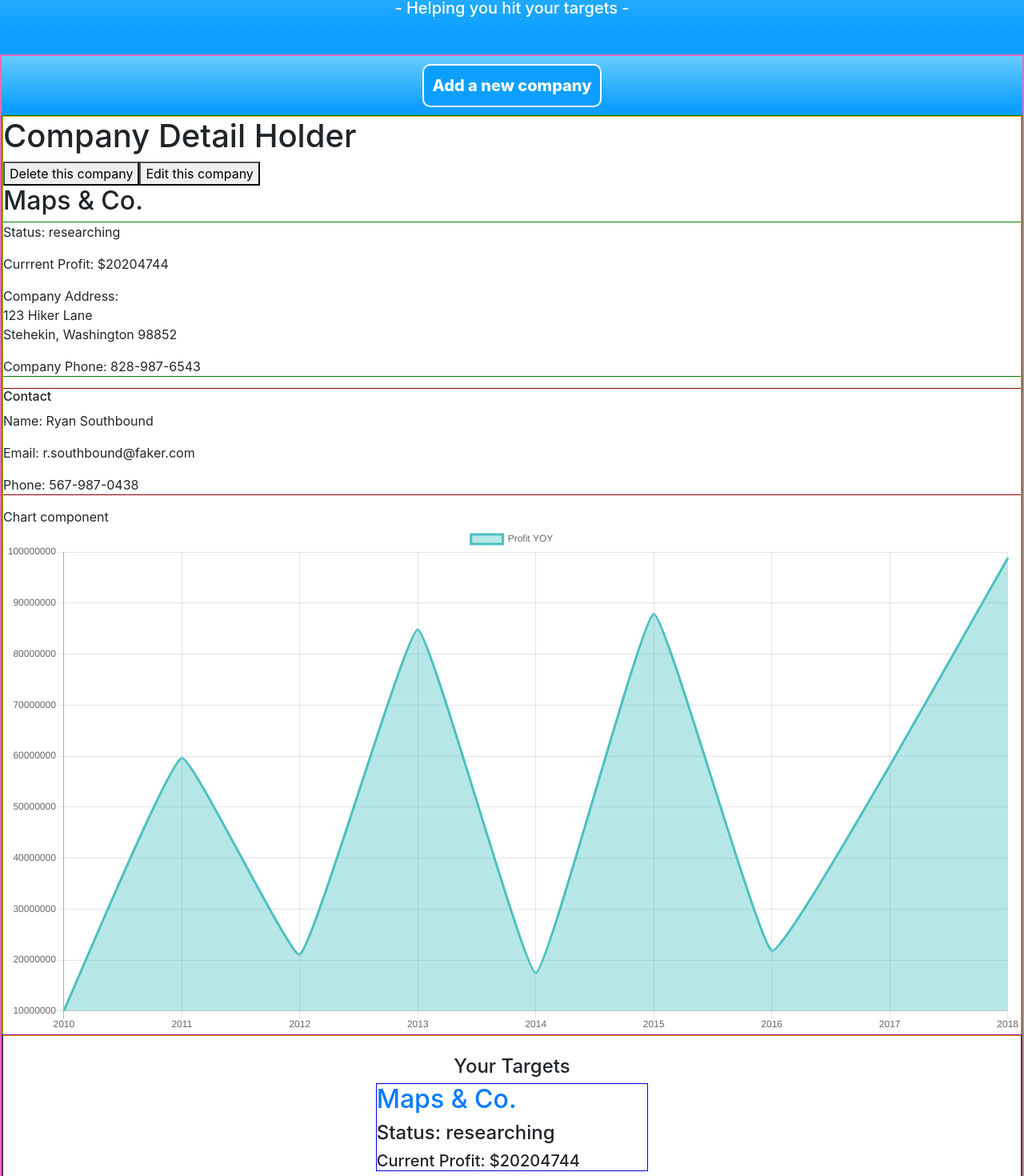
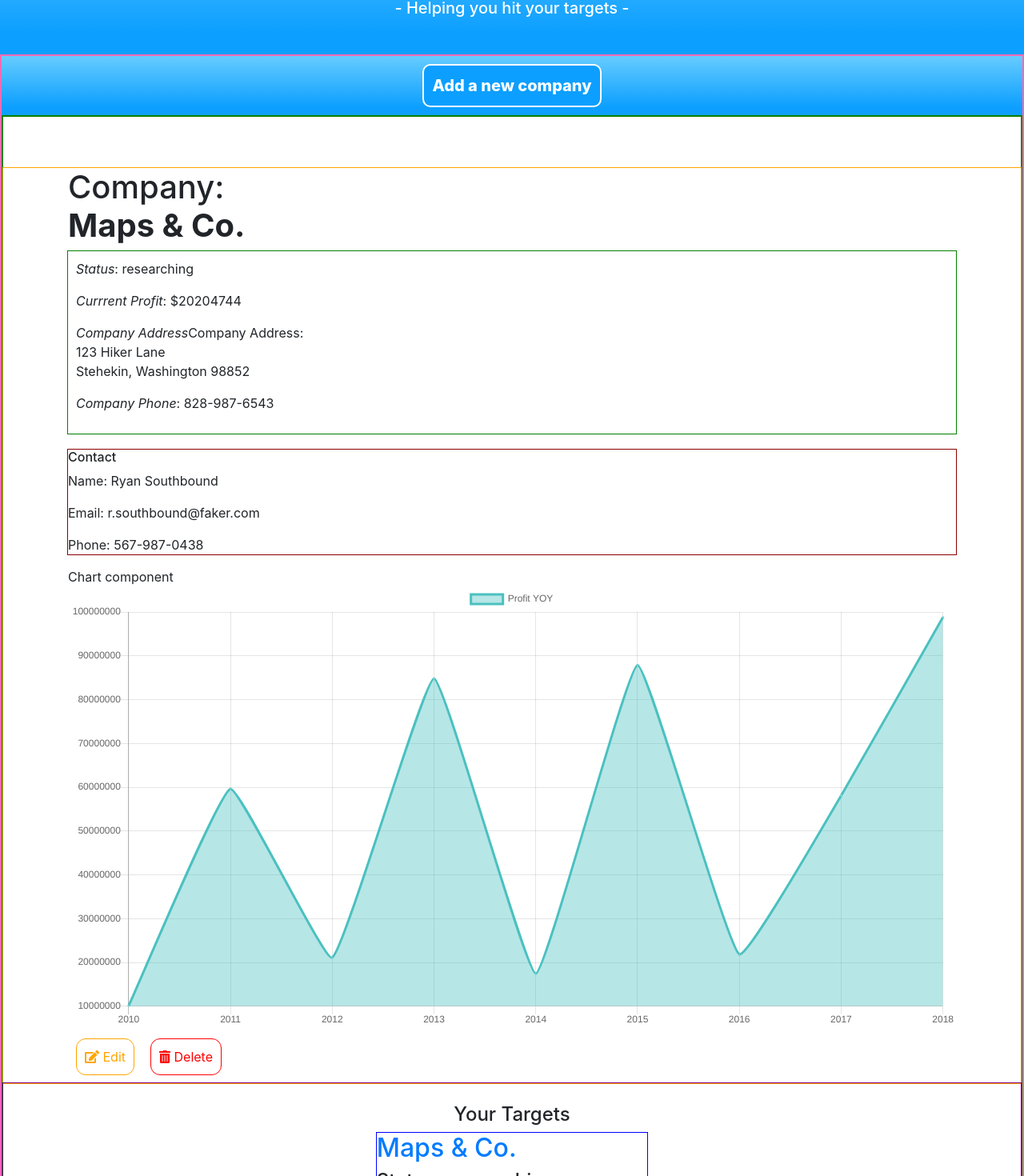
Before and after one commit to adebruyne/high_five, a React (Create React App) app: page / in a window 1280 px wide. Shown: the part 132-1602 px from the top of the page at 80% size. Built offline with nearby package versions, Linux system fonts and the light colour scheme.

Commit message:
adds button styling to delete and edit buttons. Also aligns company details section

```diff
--- a/src/components/CompanyDetailHolder.js
+++ b/src/components/CompanyDetailHolder.js
@@ -3,6 +3,9 @@ import '../css/CompanyDetailHolder.css';
 import CompanyDetails from './CompanyDetails';
 import CompanyContacts from './CompanyContacts';
 import Chart from './Chart';
+import { FontAwesomeIcon } from '@fortawesome/react-fontawesome'
+import { faTrashAlt, faEdit } from '@fortawesome/free-solid-svg-icons'
+
 class CompanyDetailHolder extends Component {
     constructor(props) {
         super(props);
@@ -12,18 +15,8 @@ class CompanyDetailHolder extends Component {
         return (
 
             <div className='company-detail-holder'>
-                <div>
-                    <h1>Company Detail Holder</h1>
-                    <button onClick={(e) => {
-                        e.preventDefault();
-                        this.props.handleCompanyDelete(this.props.currentCompany.id)
-                    }}>Delete this company</button>
-                    <button onClick={(e) => {
-                        e.preventDefault();
-                        this.props.handleCompanyEdit(this.props.currentCompany.id)
-                        // this.props.handleCompanyDelete(this.props.currentCompany.id)
-                    }}>Edit this company</button>
-                    <h2>{this.props.currentCompany.company_name}</h2>
+                <div className="container">
+                    <h1>Company: <br /><strong>{this.props.currentCompany.company_name}</strong></h1>
                     <CompanyDetails
                         status={this.props.currentCompany.status}
                         currentProfit={this.props.currentCompany.current_profit}
@@ -35,6 +28,19 @@ class CompanyDetailHolder extends Component {
                     />
                     <Chart
                         profit={this.props.currentCompany.finance} />
+                    <div className="btn-div">
+                        <button className="btn-edit-company" onClick={(e) => {
+                            e.preventDefault();
+                            this.props.handleCompanyEdit(this.props.currentCompany.id)
+                            // this.props.handleCompanyDelete(this.props.currentCompany.id)
+                        }}><FontAwesomeIcon icon={faEdit} /> Edit </button>
+                        <button className="btn-delete-company" onClick={(e) => {
+                            e.preventDefault();
+                            this.props.handleCompanyDelete(this.props.currentCompany.id)
+                        }}><FontAwesomeIcon icon={faTrashAlt} /> Delete </button>
+
+                    </div>
+
                 </div>
             </div>
         )
--- a/src/components/CompanyDetails.js
+++ b/src/components/CompanyDetails.js
@@ -4,15 +4,14 @@ import '../css/CompanyDetails.css';
 // This Component displays the selected companies details
 class CompanyDetails extends Component {
     render() {
-        // console.log(this.props)
         return (
             <div className="company-specifics">
-                <p>Status: {this.props.status}</p>
-                <p>Currrent Profit: ${this.props.currentProfit}</p>
-                <p>Company Address: <br />
+                <p><em>Status</em>: {this.props.status}</p>
+                <p><em>Currrent Profit</em>: ${this.props.currentProfit}</p>
+                <p><em>Company Address</em>Company Address: <br />
                     {this.props.address.street}  <br />
                     {this.props.address.city}, {this.props.address.state} {this.props.address.zip}</p>
-                <p>Company Phone: {this.props.phone} </p>
+                <p><em>Company Phone</em>: {this.props.phone} </p>
             </div>
         )
     }
--- a/src/css/CompanyDetailHolder.css
+++ b/src/css/CompanyDetailHolder.css
@@ -1,3 +1,28 @@
 .company-detail-holder{
     outline: 1px orange solid;
+    margin-top: 5%;
 }
+
+.btn-delete-company{
+    color: red;
+    border: 1px red solid;
+    background: white;
+    border-radius: 12px;
+    padding: 10px;
+    margin: 10px;
+}
+
+.btn-edit-company{
+    color: orange;
+    border: 1px orange solid;
+    background: white;
+    border-radius: 12px;
+    padding: 10px;
+    margin: 10px;
+}
+
+.btn-div{
+    display: flex;
+    flex-direction: row;
+    justify-content: start;
+}
--- a/src/css/CompanyDetails.css
+++ b/src/css/CompanyDetails.css
@@ -1,3 +1,5 @@
 .company-specifics{
     outline: 1px green solid;
+    padding: 10px;
+    margin-bottom: 20px;
 }
```
